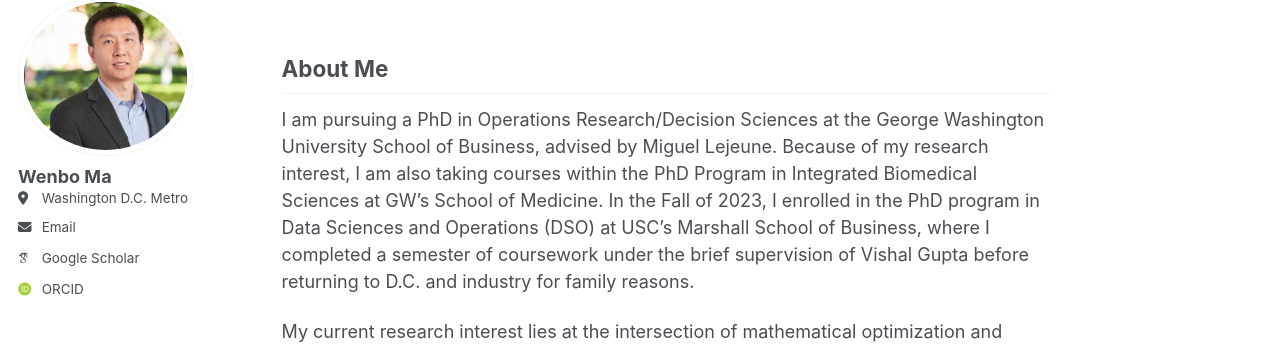
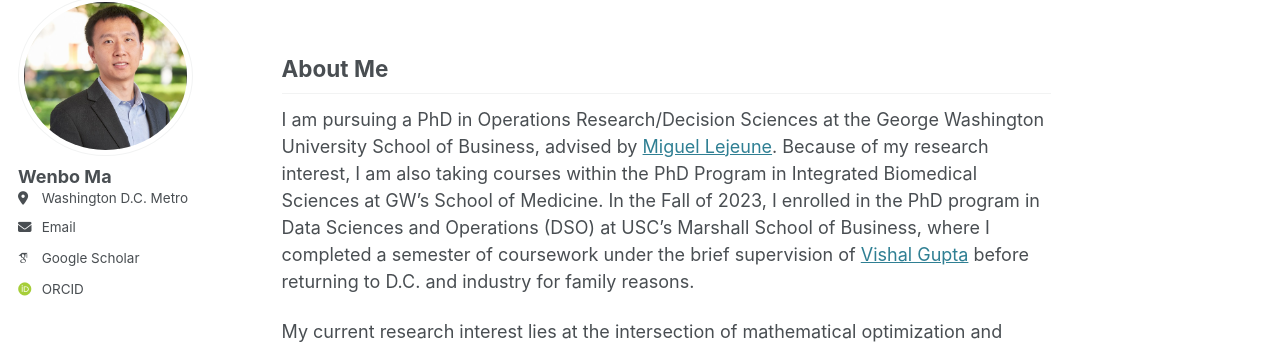
Before and after one commit to wenbo5565/wenbo5565.github.io, a Jekyll site: the page built from _pages/about.md, in a window 1280 px wide and 900 px high. Shown: the part 110-459 px from the top of the window. Built offline with Jekyll 4.4.1, drawn with Linux system fonts in a browser that asks for light colours; some web fonts are replaced; part of the change alters nothing that is shown.

```diff
--- a/_pages/about.md
+++ b/_pages/about.md
@@ -9,7 +9,7 @@ redirect_from:
 
 ## About Me <a id="about"></a>
 
-I am pursuing a PhD in Operations Research/Decision Sciences at the George Washington University School of Business, advised by Miguel Lejeune. Because of my research interest, I am also taking courses within the PhD Program in Integrated Biomedical Sciences at GW's School of Medicine. In the Fall of 2023, I enrolled in the PhD program in Data Sciences and Operations (DSO) at USC's Marshall School of Business, where I completed a semester of coursework under the brief supervision of Vishal Gupta before returning to D.C. and industry for family reasons.
+I am pursuing a PhD in Operations Research/Decision Sciences at the George Washington University School of Business, advised by [Miguel Lejeune](https://business.gwu.edu/miguel-lejeune). Because of my research interest, I am also taking courses within the PhD Program in Integrated Biomedical Sciences at GW's School of Medicine. In the Fall of 2023, I enrolled in the PhD program in Data Sciences and Operations (DSO) at USC's Marshall School of Business, where I completed a semester of coursework under the brief supervision of [Vishal Gupta](https://faculty.marshall.usc.edu/Vishal-Gupta/) before returning to D.C. and industry for family reasons.
 
 My current research interest lies at the intersection of mathematical optimization and network science, with applications in two seemingly unrelated yet personally fascinating fields: medical sciences/network medicine and quantitative trading.
 
```
